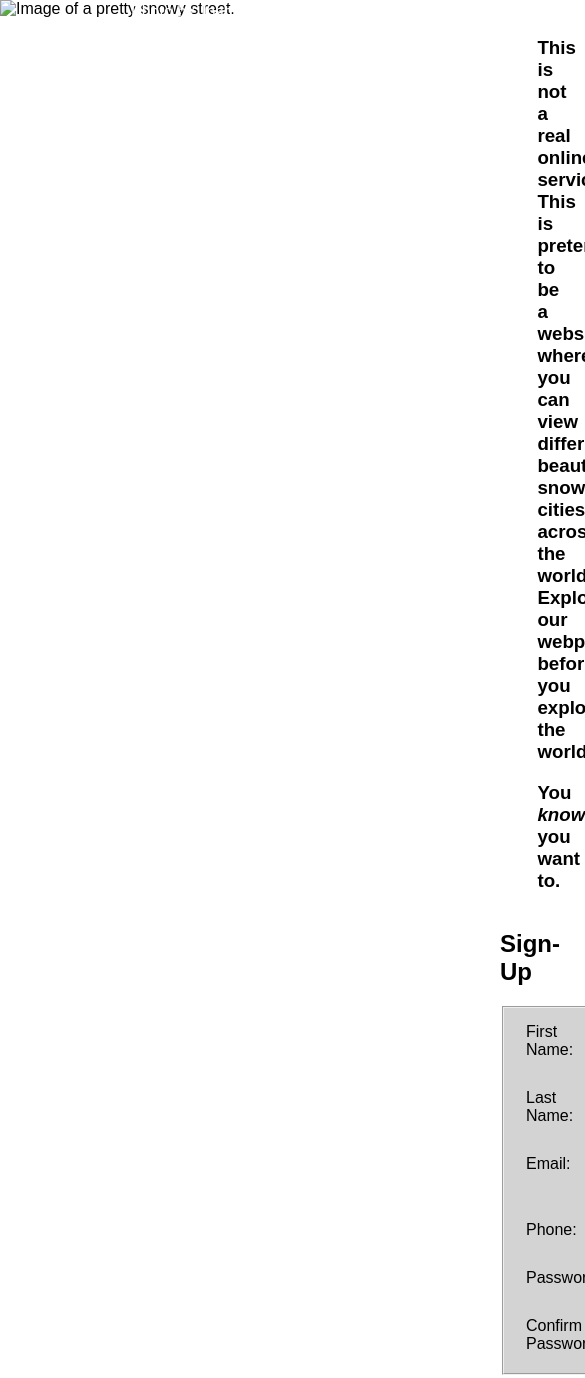
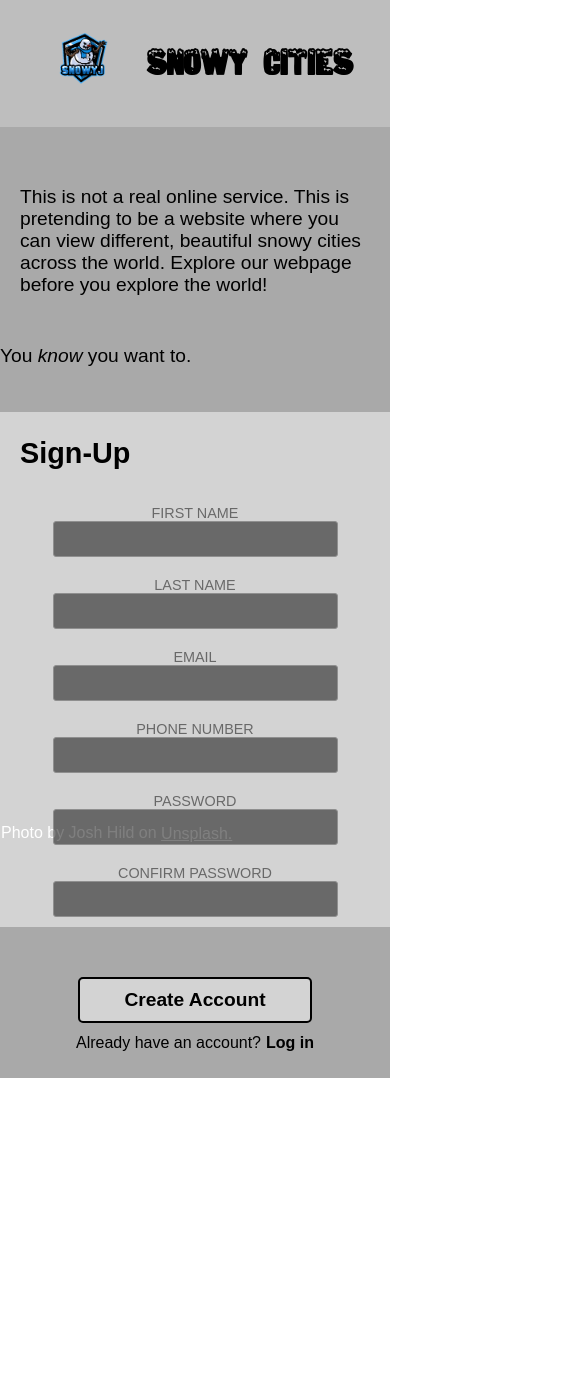
Before and after one commit to HubJakeSnow/sign-up-form, a plain HTML site: page index.html in a window 390 px wide. Shown: the top 1378 px of the page, 585 px wide, since content can reach past the window. After the commit the page ends 1078 px from the top, so only its background shows below. Drawn offline with Linux system fonts and the light colour scheme.

Commit message:
Update log-in section

```diff
--- a/index.html
+++ b/index.html
@@ -4,53 +4,60 @@
     <meta charset="UTF-8">
     <meta http-equiv="X-UA-Compatible" content="IE=edge">
     <meta name="viewport" content="width=device-width, initial-scale=1.0">
+    <link href="styles.css" rel="stylesheet">
     <title>Sign-up Form</title>
-    <link href="styles.css" rel="stylesheet"/>
 </head>
 <body>
     <div class="left-panel">
-        <img src="imgs/snow" class="background" alt="Image of a pretty snowy street.">
-        <div class="logo">
-            <img src="imgs/logo-no-bgd.png" class= "logo-image" height="190px" width="254px" alt="The company's logo which is a snowman.">
-            <h1 class="logo-title">Snowy Cities</h1>
+        <div class="picture">
+            <div class="logo">
+                <img src="imgs/logo-no-bgd.png" alt="logo" class="snowman">
+                <h1 class="logo-title">Snowy Cities</h1>
+            </div>
+            <span>Photo by Josh Hild on <a href="https://unsplash.com/photos/_TuI8tZHlk4">Unsplash.</a></span>
+
         </div>
-        <span>Photo by Josh Hild on Unsplash</span>
-    </div>
+        <div class="right">
+            <div class="top-right">
+                <p class="left">This is not a real online service. This is pretending to be a website where you can view different, beautiful snowy cities across the world. Explore our webpage before you explore the world!</p>
+                <p class="know-text left">You <i>know</i> you want to.</p>
+            </div>
+            <form action="#">
+                <div class="form left">
+                    <p class="form-title">Sign-Up</p>
+                    <div class="input">
+                        <label for="first-name">First name</label>
+                        <input type="text" name="first-name" id="first-name" required>
+                    </div>
 
-    <div class="right-panel">
-        <div class="top-right">
-            <h3>This is not a real online service. This is pretending to be a website where you can view different, beautiful snowy cities across the world. Explore our webpage before you explore the world!</h3>
-            <p><h3 class="know-text">You <i>know</i> you want to.</h3></p>
-        </div>
+                    <div class="input">
+                        <label for="last-name">Last name</label>
+                        <input type="text" name="last-name" id="last-name">
+                    </div>
 
-        <div class="container">
-            <form>
-                <h2>Sign-Up</h2>
-                <fieldset class="container">
-                    <label for="first-name">First Name:</label>
-                    <input type="text" id="first-name" name="first-name" required>
+                    <div class="input">
+                        <label for="email">Email</label>
+                        <input type="email" name="email" id="email" required>
+                    </div>
 
-                    <label for="last">Last Name:</label>
-                    <input type="text" id="last-name" name="last-name" required>
+                    <div class="input">
+                        <label for="phone-number">Phone number</label>
+                        <input type="text" name="phone-number" id="phone-number" minlength="9" maxlength="9">
+                    </div>
 
-                    <label for="email">Email:</label>
-                    <input type="email" id="email" name="email" required>
+                    <div class="input">
+                        <label for="password">Password</label>
+                        <input type="password" name="password" id="password" required>
+                    </div>
 
-                    <label for="phone">Phone:</label>
-                    <input type="tel" id="phone" name="phone" required pattern="[0-9]{11}">
-
-                    <label for="password">Password:</label>
-                    <input type="password" id="password" name="password" required>
-
-                    <label for="confirm-password">Confirm Password:</label>
-                    <input type="password" id="confirm-password" name="confirm-password" required>
-                </fieldset>
+                    <div class="input">
+                        <label for="confirm-password">Confirm password</label>
+                        <input type="password" name="confirm-password" id="confirm-password" required>
+                    </div>
+                </div>
+                <div class="left button"><button type="submit">Create Account</button></div>
             </form>
-        </div>
-
-        <div class="bottom-right">
-            <button class="create-account">Create Account</button>
-            <div class="account-q">Already have an account? Log in</div>
+            <div class="log-in left"><p>Already have an account?</p><a href="#">Log in</a></div>
         </div>
 
     </div>
--- a/styles.css
+++ b/styles.css
@@ -3,82 +3,237 @@
     src: url("fonts/SnowCaps/SNOWCAPS.TTF");
 }
 
-body{
+body {
     font-family: sans-serif;
     margin: 0px;
     padding: 0px;
 }
 
 .left-panel {
+    width: 100vw;
+    height: 100vh;
+}
+
+.left-panel,
+.logo {
+    display: flex;
+    flex-flow: row wrap;
+}
+
+
+/* left side */
+
+.picture {
+    background-image: url(imgs/snow);
+    background-position: 30% center;
+    background-size: cover;
+    background-repeat: no-repeat;
+    width: 40vw;
+    height: 100vh;
+}
+
+.logo {
+    height: auto;
+    background-color: rgba(169, 169, 169, 0.75);
     position: relative;
-    left: 0px;
-    max-width: 500px;
+    top: 0vh;
+    padding: 5px;
+    justify-content: center;
+    align-items: center;
 }
 
 .logo-title {
     font-family: SnowCaps, sans-serif;
-    position: absolute;
-    bottom: 0px;
-    left: 131px;
 }
 
-.logo-image {
-    position: absolute;
-    bottom: 5px;
-    left: 8em;
+.snowman {
+    height: 10vh;
+}
+
+
+span a {
+    color: white;
+    font-weight: 400;
+    text-decoration: underline;
+}
+
+span a:hover {
+    color: lightgray;
 }
 
 span {
     color: white;
     position: absolute;
-    top: 3px;
-    left: 131px;
+    bottom: 0vh;
+    margin: 1px;
+    font-weight: 400;
 }
 
-.right-panel {
-    position: absolute;
-    top: 0px;
-    left: 500px;
-    right: 0px;
-    background-color: aqua;
-    height: 625px;
+
+/* right side */
+
+.right {
+    width: 60vw;
+    background-color: darkgray;
+    display: flex;
+    flex-flow: column nowrap;
+    justify-content: center;
+
+
 }
 
-h3 {
-    margin-top: 2em;
-    margin-right: 2em;
-    margin-left: 2em;
+.left {
+    padding-left: 3vw;
 }
 
-h3.know-text {
-    margin-bottom: 2em;
-    margin-top: 0em;
+.top-right {
+    font-weight: 500;
+    font-size: 1.2rem;
+    margin-bottom: 3vh;
+
 }
 
-.container {
+
+/* form */
+
+.form {
     background-color: lightgray;
+    display: flex;
+    flex-flow: row wrap;
+    gap: 20px;
+    padding-top: 20px;
+    padding-bottom: 50px;
 }
 
-.right-panel .bottom-right {
-    margin-top: 2em;
+.input {
+    display: flex;
+    flex-flow: column wrap;
+    width: 40%;
+    font-size: 0.8rem;
+    text-transform: uppercase;
+    opacity: 50%;
 }
 
-.create-account {
-    background-color: lightgray;
+.form-title {
+    width: 100%;
+    font-size: 1.8rem;
+    font-weight: 700;
+    margin: 15px 0px;
+}
+
+input {
+    background-color: rgb(2, 2, 2);
+    border: 1px solid rgb(77, 77, 77);
+    border-radius: 3px;
     color: white;
-    font-weight: 500;
-    border-radius: 3px;
-    font-size: 20px;
     padding: 5px;
 }
 
-fieldset.container {
-    display: grid;
-    grid-template-columns: repeat(2, 1fr); /* Two columns */
-    grid-template-rows: repeat(3, 1fr); /* Three rows */
-    grid-gap: 10px; /* Gap between grid items */
+input:focus {
+    outline: none;
 }
 
-label {
-    padding: 10px;
+button {
+    background-color: lightgray;
+    font-weight: 600;
+    font-size: 1.2em;
+    border: 2px solid black;
+    border-radius: 5px;
+    padding: 10px 40px;
+    margin: 40px 0;
 }
+
+button:hover {
+    background-color: rgb(77, 77, 77);
+    color: white;
+
+}
+
+.log-in {
+    display: flex;
+    gap: 5px;
+    align-items: center;
+    margin-top: -25px;
+}
+
+a {
+    text-decoration: none;
+    font-weight: 700;
+    color: black;
+    display: inline-block;
+    vertical-align: middle;
+}
+
+a:hover {
+    color: rgb(77, 77, 77);
+}
+
+/*  */
+
+
+@media only screen and (max-width: 600px) {
+    .content {
+        flex-flow: column;
+        height: auto;
+        text-align: center;
+    }
+    .picture {
+        width: 100vw;
+        height: 15vh;
+        display: flex;
+        background-size: 100vw;
+    }
+    .logo {
+        width: 100vw;
+        position: static;
+        gap: 10px;
+    }
+    .right {
+        width: auto;
+        height: auto;
+    }
+    .top-right {
+        width: auto;
+        margin-top: 30px;
+
+    }
+    .left {
+        padding: 10px 20px;
+    }
+    .know-text{
+        padding: 20px 0;
+        margin: 0;
+    }
+    .form{
+        flex-flow: column nowrap;
+        align-items: center;
+
+    }
+    .input{
+        text-align: left;
+        width: auto;
+        font-size: 0.9em;
+        justify-content: center;
+        align-items: center;
+    }
+
+    input{
+        font-size: 0.9rem;
+        height: 1.5rem;
+        width: 70vw;
+    }
+
+    .button,
+    .log-in{
+        display: flex;
+        justify-content: center;
+        margin-bottom: 0px;
+    }
+
+    button{
+        margin-bottom: 0px;
+        width: 60vw;
+        padding: 10px 5px;
+    }
+
+}
```
